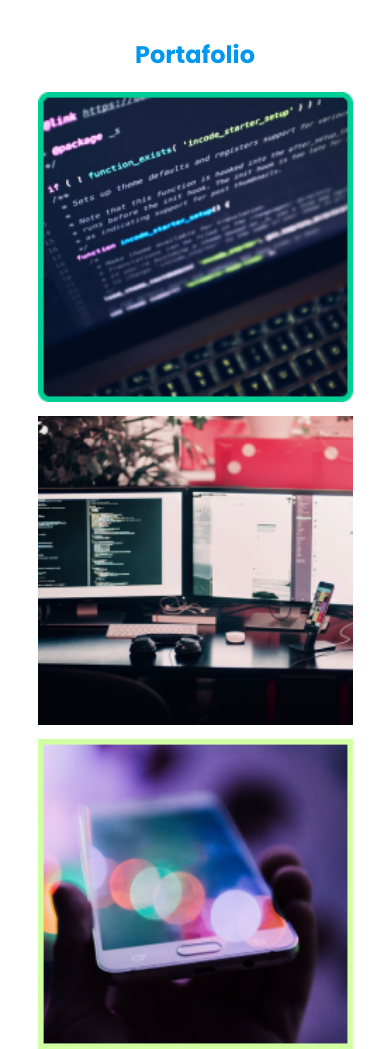
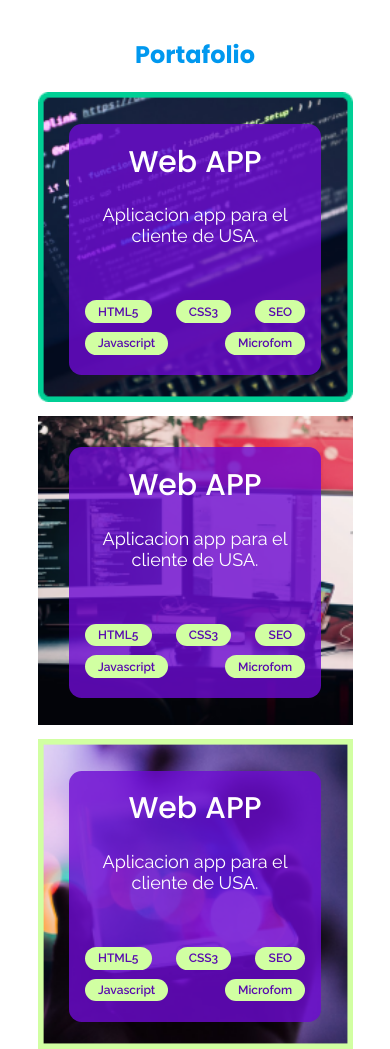
Before and after one commit to xxxJhairxxx/Reto-04-Figma-Website, a plain HTML site: page index.html in a window 390 px wide. Shown: the part 948-1997 px from the top of the page. Drawn offline with Linux system fonts and the light colour scheme.

Commit message:
areglar portafolio

```diff
--- a/style.css
+++ b/style.css
@@ -213,7 +213,7 @@ margin-right: 15px;
   }
 
   .portafolio div .detalle-proyecto{
-    display: none;
+    display: flex;
     flex-wrap: wrap;
     position: absolute;
     color: #fff;
@@ -691,6 +691,10 @@ margin-right: 15px;
         margin-top: 15px;
       }
 
+      .blog .flex-column .suscribete form input{
+        width: 50%;
+      }
+
       header .portada .presentacion{
       text-align: center;
       }
@@ -700,6 +704,8 @@ margin-right: 15px;
       width: 100%;
       justify-content: center;
      }
+
+
      header .portada .presentacion div button{
       margin:5% auto;
      }
@@ -723,20 +729,22 @@ margin-right: 15px;
     }
 
     .portafolio div .detalle-proyecto h3{
-  font-size: 30px;
-  text-align: center;
+    font-size: 30px;
+    text-align: center;
     }
 
     .portafolio div .detalle-proyecto p {
       text-align: center;
-      margin-bottom: 26%;
       font-size: 18px;
     }
 
+    .portafolio div .detalle-proyecto .skill{
+      margin-bottom: 0;
+    }
+
     .portafolio div .detalle-proyecto .skill span {
-     font-size: 15px;
+     font-size: 12px;
      padding: 2% 6%;
-      font-size: 20px;
     }
 
 
```
